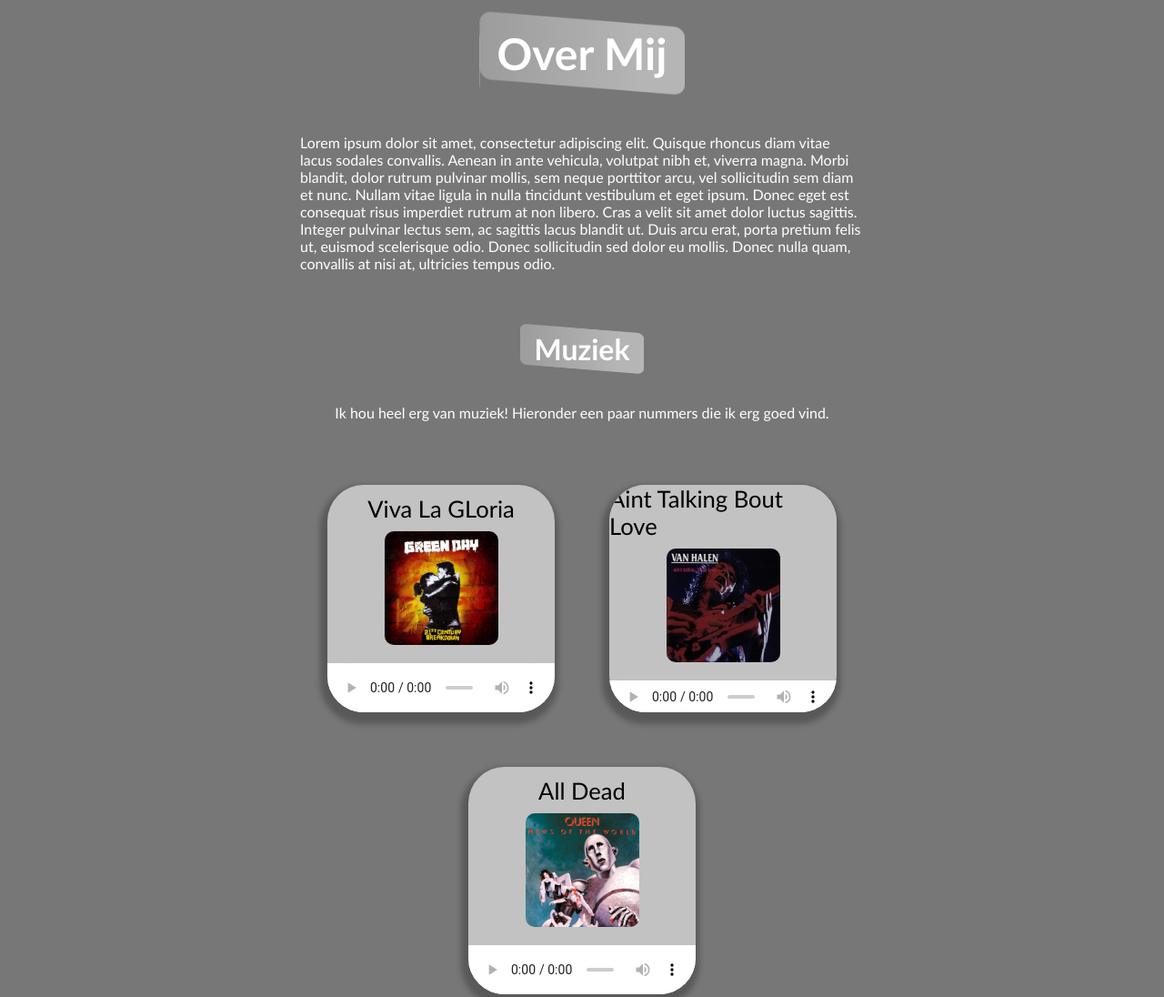
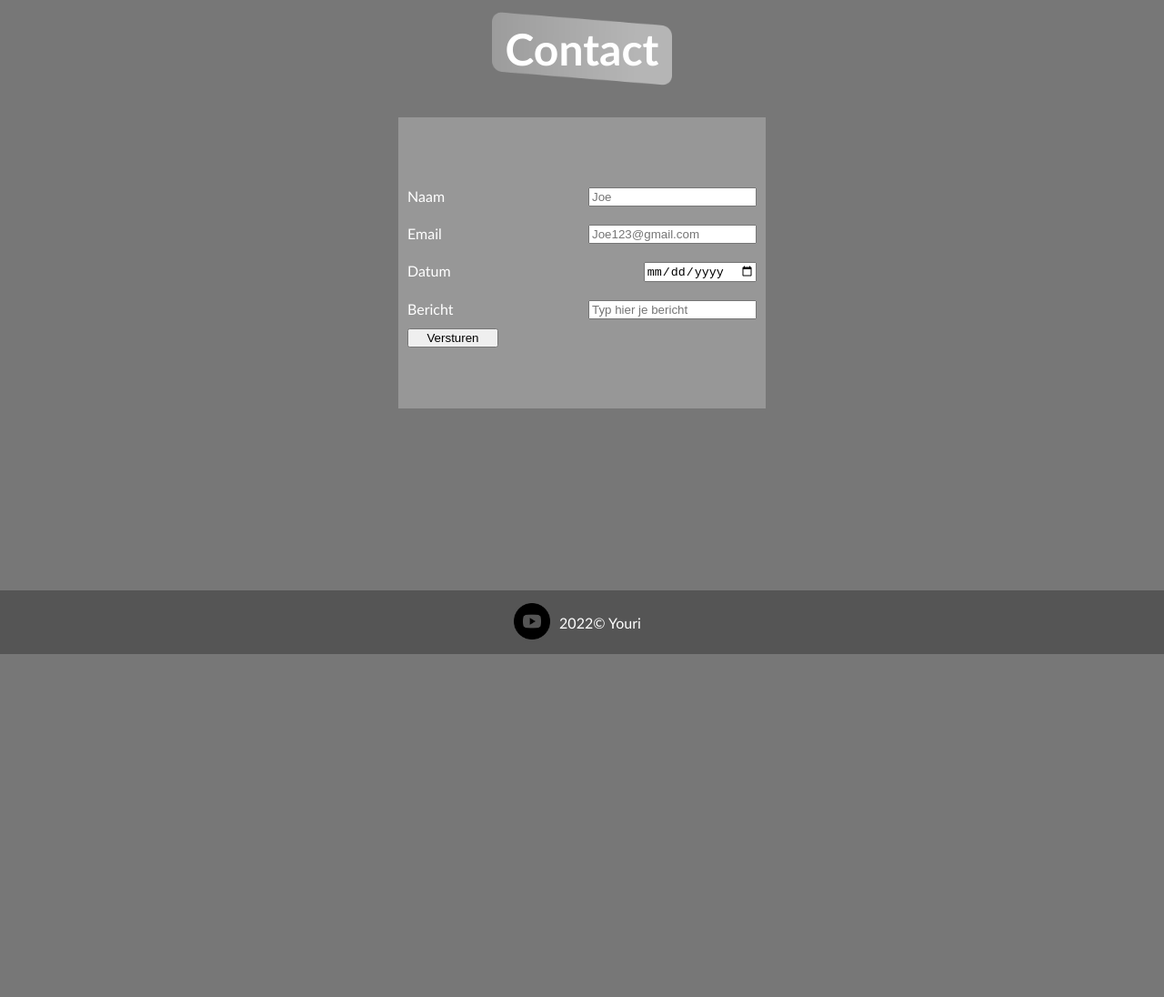
Before and after one commit to YouriKelderman/portfolio-website, a plain HTML site: page contact.html in a window 1280 px wide. Shown: the part 420-1516 px from the top of the page at 91% size. After the commit the page ends 1139 px from the top, so only its background shows below. Drawn offline with Linux system fonts and the light colour scheme.

Commit message:
Add files via upload

```diff
--- a/contact.html
+++ b/contact.html
@@ -15,7 +15,6 @@
     })
   </script>
 </head>
-
 <body>
   <header>
     <nav>
@@ -29,40 +28,30 @@
     <div class="DividerTriangleRight"></div>
   </div>
   <main>
-    <section class="AboutMe" id="AboutMe">
-      <h1>Over Mij</h1>
-      <p>Lorem ipsum dolor sit amet, consectetur adipiscing elit. Quisque rhoncus diam vitae lacus sodales convallis.
-        Aenean in ante vehicula, volutpat nibh et, viverra magna. Morbi blandit, dolor rutrum pulvinar mollis, sem neque
-        porttitor arcu, vel sollicitudin sem diam et nunc.
-        Nullam vitae ligula in nulla tincidunt vestibulum et eget ipsum. Donec eget est consequat risus imperdiet rutrum
-        at non libero.
-        Cras a velit sit amet dolor luctus sagittis. Integer pulvinar lectus sem, ac sagittis lacus blandit ut. Duis
-        arcu erat, porta pretium felis ut,
-        euismod scelerisque odio. Donec sollicitudin sed dolor eu mollis. Donec nulla quam, convallis at nisi at,
-        ultricies tempus odio.
-      </p>
-      <h2>Muziek</h2>
-      <p>Ik hou heel erg van muziek! Hieronder een paar nummers die ik erg goed vind.</p>
-      <div class="Songs">
-        <div class="Song">
-          <p>Viva La GLoria</p><img src="img/Song1.jpg" alt="Foto van album van de band Green Day"><audio id="player"
-            controls>
-            <source src="sounds/Viva La Gloria.mp3" type="audio/mpeg">
-          </audio>
-        </div>
-        <div class="Song">
-          <p>Aint Talking Bout Love</p><img src="img/Song2.jpg" alt="Foto van album van de band Van Halen"><audio
-            id="player" controls>
-            <source src="sounds/Aint talking bout love.mp3" type="audio/mpeg">
-          </audio>
-        </div>
-        <div class="Song">
-          <p>All Dead</p><img src="img/Song3.jpg" alt="Foto van album van de band Queen"><audio id="player" controls>
-            <source src="sounds/All Dead.mp3" type="audio/mpeg">
-          </audio>
-        </div>
+
+    <h1>Contact</h1>
+    <section class="form">
+    <form class="Contact" action="contact-bedankt.html">
+      <div class="form-element">
+        <label for="name">Naam</label>
+        <input type="text" id="name" name="name" placeholder="Joe" required>
       </div>
-    </section>
+      <div class="form-element">
+        <label for="email" id="email">Email</label>
+        <input type="email" id="email" name="email" placeholder="Joe123@gmail.com" required>
+      </div>
+      <div class="form-element">
+        <label for="date" id="date">Datum</label>
+        <input type="date" id="date" name="date" placeholder="datum">
+      </div>
+
+      <div class="form-element">
+        <label for="message" id="message">Bericht</label>
+        <input type="text" id="message" name="message" placeholder="Typ hier je bericht" required>
+      </div>
+      <button type="submit">Versturen</button>
+    </form>
+  </section>
   </main>
   <footer>
     <a href="https://www.youtube.com/" aria-label="Youtube"><img src="img/youtube.png" alt="Youtube link"></a>
--- a/css/style.css
+++ b/css/style.css
@@ -121,6 +121,11 @@ main {
     padding: 0;
 }
 
+.AboutMeText{
+    background-color: rgb(151, 151, 151);
+    padding: 10px;
+    border-radius: 10px;
+}
 /* Song Section HomePage*/
 
 .Songs {
@@ -185,6 +190,42 @@ audio::-webkit-media-controls-panel {
     margin: 0;
     padding: 0;
 }
+.landing {
+    display: flex;
+    flex-direction: column;
+    align-items: center;
+    width: 30vw;
+    margin-bottom: 299px;
+    padding: 10px;
+    border-radius: 10px;
+    background-color: rgb(151, 151, 151);
+}
+.Contact {
+    min-width: 240px;
+    width: 30vw;
+    margin: 0 auto;
+    padding: 10px;
+    margin-bottom: 200px;
+    display: flex;
+    height: 300px;
+    flex-direction: column;
+    justify-content: center;
+    background-color: rgb(151, 151, 151);
+}
+.form-element {
+    display: flex;
+    margin: 10px 0 10px 0;
+    padding: 0;
+}
+button {
+    width: 100px;
+}
+label {
+    flex: 1;
+}
+#Experience p {
+    font-size: 1.2em;
+}
 .ExperienceText {
     background-color: rgb(151, 151, 151);
     padding: 15px;
@@ -192,17 +233,11 @@ audio::-webkit-media-controls-panel {
     margin: 0px 0px 100px 0px;
 }
 /*Graphs Experience Page*/
-
-
 .skills {
     text-align: right;
-    /* Right-align text */
     padding-top: 10px;
-    /* Add top padding */
     padding-bottom: 10px;
-    /* Add bottom padding */
     color: white;
-    /* White text color */
 }
 .skillbars {
     width: 100%;
@@ -240,13 +275,12 @@ h1 {
     color: white;
     font-size: 3em;
     margin-top: 80px;
-    padding: 20px;
+    padding: 15px;
     background-image: url(/img/shape.png);
     background-size: cover;
-    background-position: center;
+    background-position:0%;
 
 }
-
 h2 {
     margin-top: 50px;
     padding: 15px;
@@ -255,13 +289,10 @@ h2 {
     background-size: cover;
     background-position: center;
 }
-
-
 p {
     margin: 0 10px 0 10px;
     color: white;
 }
-
 footer {
     display: flex;
     flex: 1;
```
Also changed, not shown: contact-bedankt.html (added, +43 -0 lines), index.html (+4 -10 lines).
